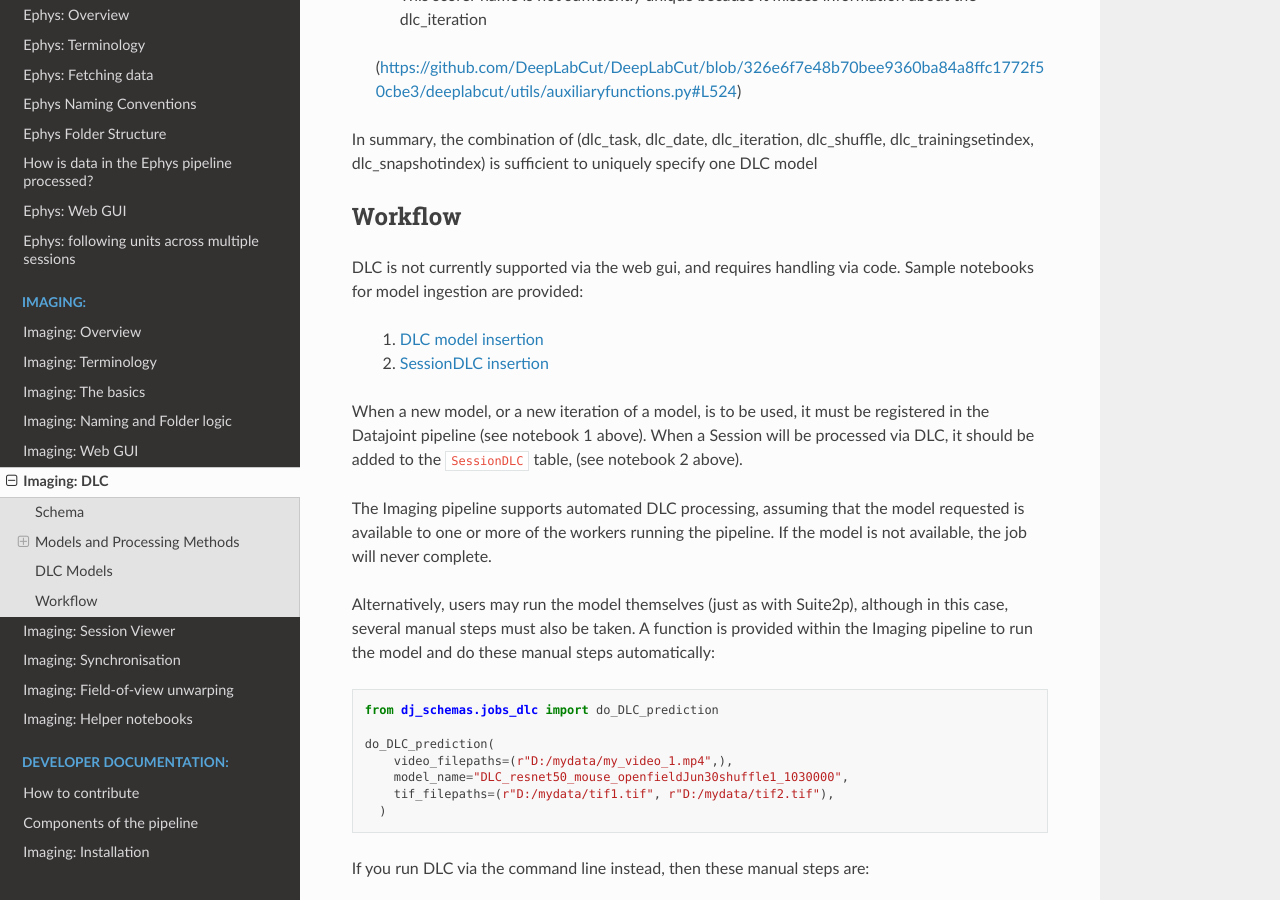
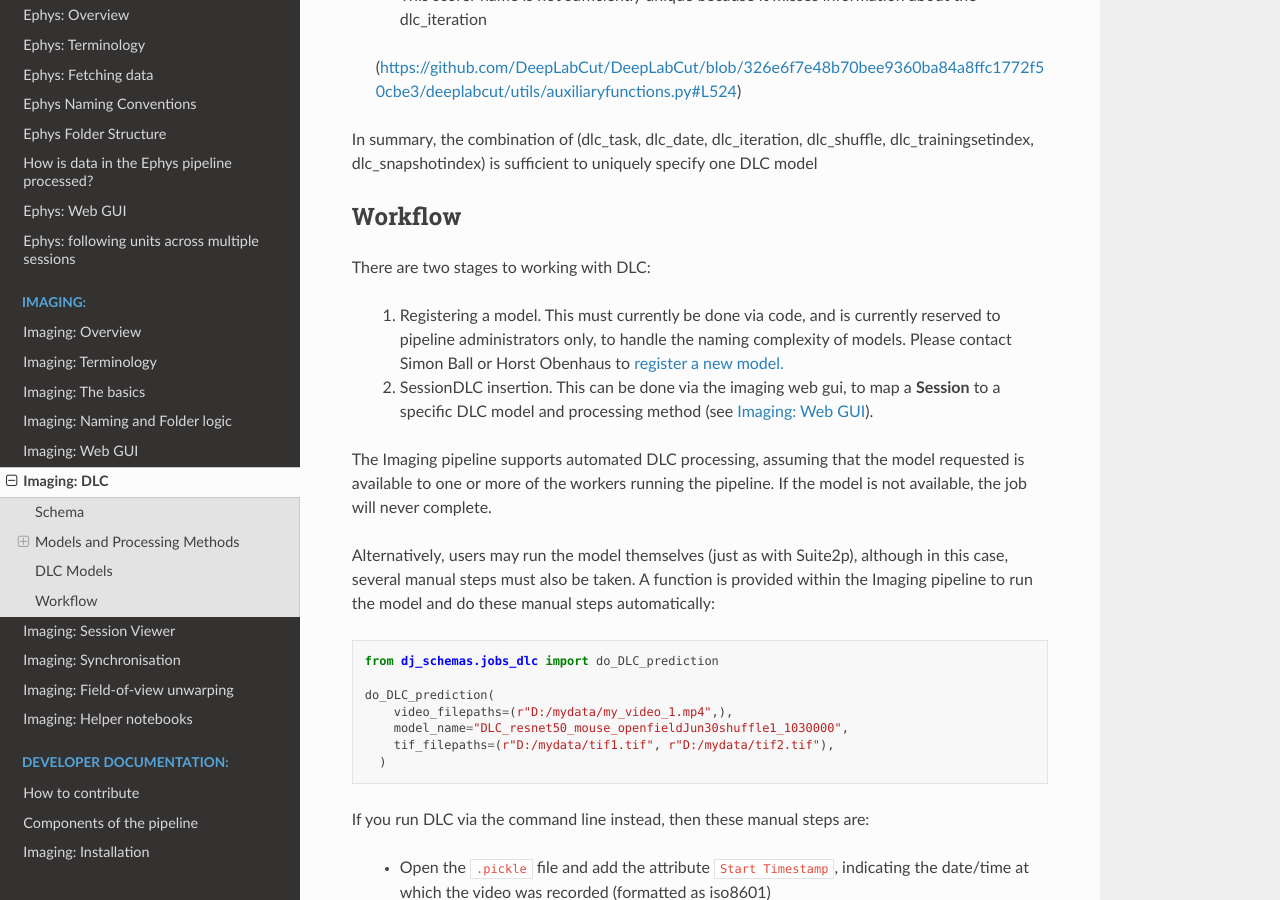
Before and after one commit to kavli-ntnu/dj-docs, a Sphinx documentation site: the page built from docs/imaging/dlc.rst, in a window 1280 px wide and 900 px high, scrolled down 3468 px. Built offline with Sphinx 7.4.7 and the Read the Docs theme 2.0.0, drawn with Linux system fonts in a browser that asks for light colours.

Commit message:
DLC ingestion correction
Can be done via web gui

```diff
--- a/docs/imaging/dlc.rst
+++ b/docs/imaging/dlc.rst
@@ -121,12 +121,10 @@
 Workflow
 --------------
 
-DLC is not currently supported via the web gui, and requires handling via code. Sample notebooks for model ingestion are provided:
+There are two stages to working with DLC:
 
-  1. `DLC model insertion <https://github.com/kavli-ntnu/dj-moser-imaging/blob/master/Helper_notebooks/DLC%20model%20insertion.ipynb>`_
-  2. `SessionDLC insertion <https://github.com/kavli-ntnu/dj-moser-imaging/blob/master/Helper_notebooks/Insert%20Session%20DLC.ipynb>`_
-
-When a new model, or a new iteration of a model, is to be used, it must be registered in the Datajoint pipeline (see notebook 1 above). When a Session will be processed via DLC, it should be added to the ``SessionDLC`` table, (see notebook 2 above).
+  1. Registering a model. This must currently be done via code, and is currently reserved to pipeline administrators only, to handle the naming complexity of models. Please contact Simon Ball or Horst Obenhaus to `register a new model. <https://github.com/kavli-ntnu/dj-moser-imaging/blob/master/Helper_notebooks/DLC%20model%20insertion.ipynb>`_
+  2. SessionDLC insertion. This can be done via the imaging web gui, to map a **Session** to  a specific DLC model and processing method (see :ref:`Imaging ingestion`).
 
 The Imaging pipeline supports automated DLC processing, assuming that the model requested is available to one or more of the workers running the pipeline. If the model is not available, the job will never complete.
 
```
